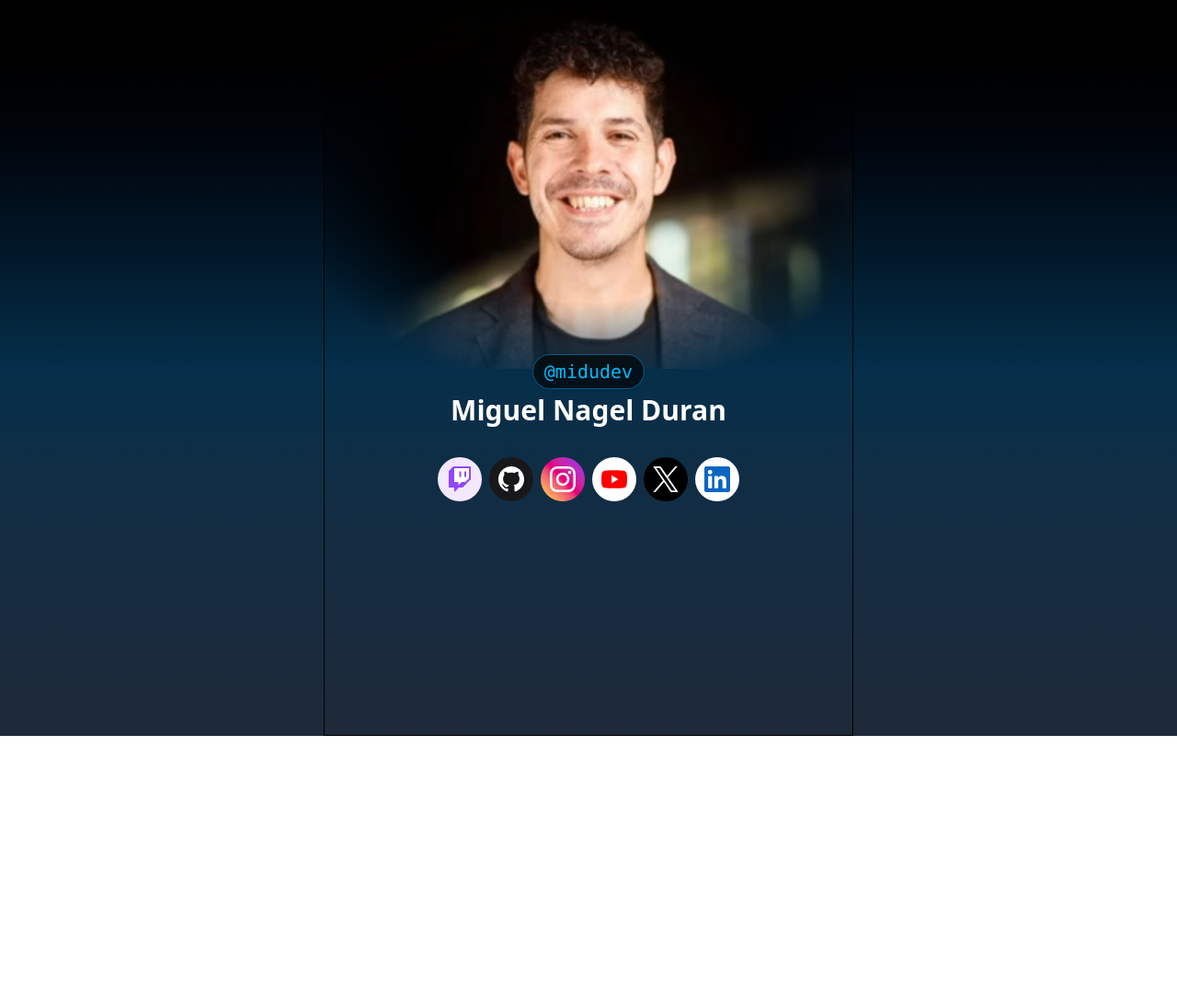
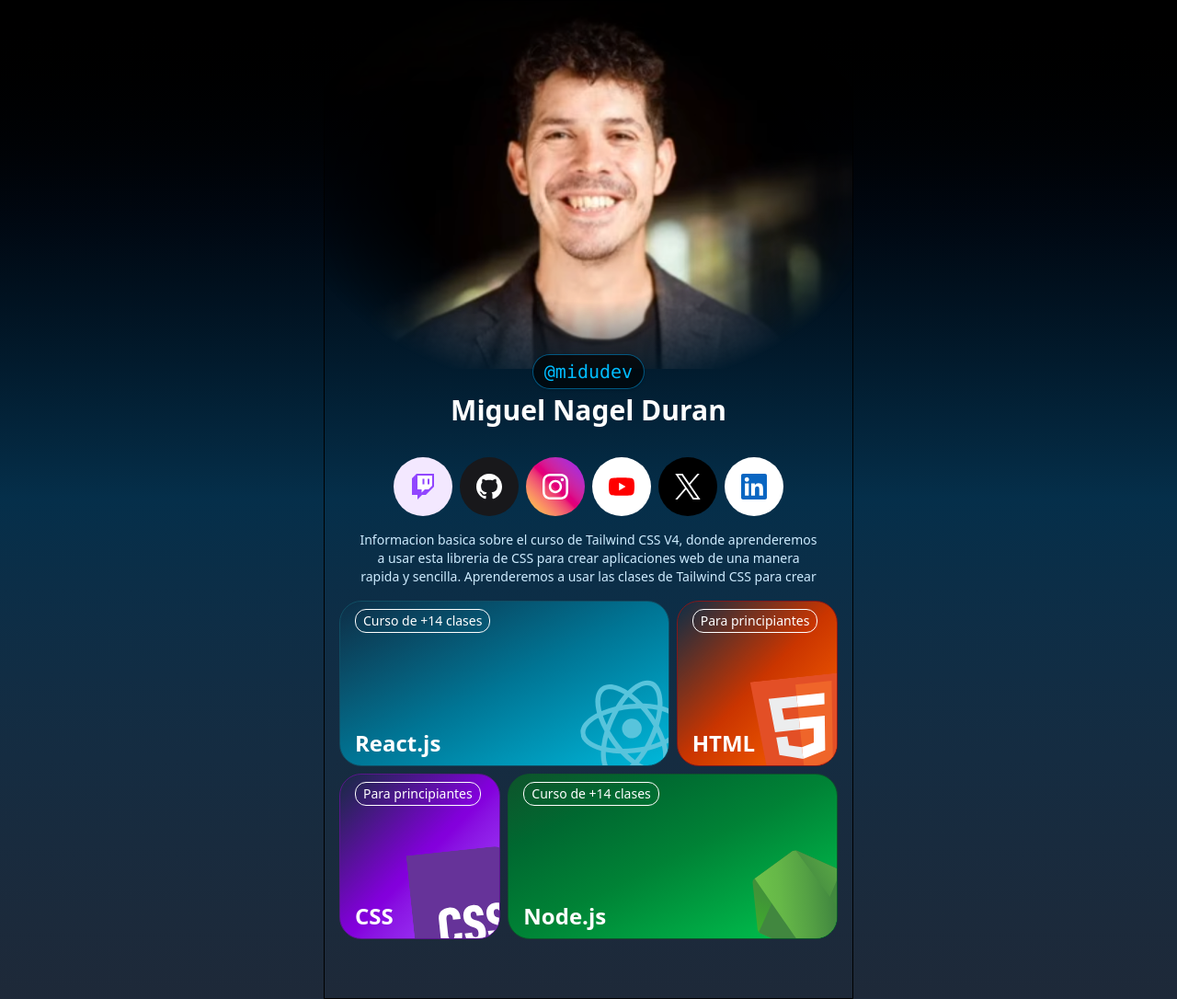
Before and after one commit to EmilioBensignor/TailwindLinks, a website: page index.html in a window 1280 px wide. Shown: the whole page at 92% size. Before the commit the page ends 800 px from the top, so only its background shows below. Drawn offline with nearby package versions, Linux system fonts and the light colour scheme.

Commit message:
Repaso completo Tailwind

```diff
--- a/index.html
+++ b/index.html
@@ -5,7 +5,7 @@
     <meta charset="UTF-8">
     <meta name="viewport" content="width=device-width, initial-scale=1.0">
     <title>Curso Tailwind css V4</title>
-    <script src="https://cdn.jsdelivr.net/npm/@tailwindcss/browser@4"></script>
+    <link rel="stylesheet" href="./assets/output.css">
 </head>
 
 <body class="max-w-xl mx-auto border border-black min-h-dvh bg-gradient-to-b from-black via-sky-950 to-gray-800">
@@ -13,52 +13,105 @@
         <img src="./assets/image.png" alt="Foto"
             class="h-[50vh] object-cover mask-radial-at-center mask-radial-from-45% mask-radial-to-80%">
         <div class="flex flex-col justify-center items-center mb-8 -mt-4">
-            <span class="text-sky-400 text-xl font-mono px-3 py-1 border border-sky-500/50 rounded-full shadow-sm flex items-center justify-center bg-black/65 cursor-crosshair z-10">@midudev</span>
+            <span
+                class="text-sky-400 text-xl font-mono px-3 py-1 border border-sky-500/50 rounded-full shadow-sm flex items-center justify-center bg-black/65 cursor-crosshair z-10">@midudev</span>
             <h1 class="text-3xl font-extrabold leading-tight mt-1">Miguel Nagel Duran</h1>
         </div>
         <section class="flex justify-center gap-2">
-            <a class="bg-purple-100 p-2 size-12 flex items-center justify-center rounded-full hover:scale-110 transition-transform"
-                href="https://twitch.tv/midudev" target="_blank" aria-label="Twitch" title="Ir a Twitch de @midudev">
+            <a class="bg-purple-100 social-button" href="https://twitch.tv/midudev" target="_blank" aria-label="Twitch"
+                title="Ir a Twitch de @midudev">
                 <svg width="28" height="28">
                     <use xlink:href="./assets/sprite.svg#twitch" />
                 </svg>
             </a>
 
-            <a class="bg-zinc-900 p-2 size-12 flex items-center justify-center rounded-full hover:scale-110 transition-transform"
-                href="https://twitch.tv/midudev" target="_blank" aria-label="Twitch" title="Ir a Twitch de @midudev">
+            <a class="bg-zinc-900 social-button" href="https://twitch.tv/midudev" target="_blank" aria-label="Twitch"
+                title="Ir a Twitch de @midudev">
                 <svg width="28" height="28">
                     <use xlink:href="./assets/sprite.svg#github" />
                 </svg>
             </a>
 
-            <a class="p-2 size-12 flex items-center justify-center rounded-full hover:scale-110 transition-transform bg-gradient-to-tr from-yellow-300 via-pink-600 to-purple-600"
+            <a class="social-button bg-gradient-to-tr from-yellow-300 via-pink-600 to-purple-600"
                 href="https://instagram.com" target="_blank" aria-label="Instagram" title="Ir a Instagram">
                 <svg width="28" height="28">
                     <use xlink:href="./assets/sprite.svg#instagram" />
                 </svg>
             </a>
 
-            <a class="bg-white p-2 size-12 flex items-center justify-center rounded-full hover:scale-110 transition-transform"
-                href="https://youtube.com" target="_blank" aria-label="YouTube" title="Ir a YouTube">
+            <a class="bg-white social-button" href="https://youtube.com" target="_blank" aria-label="YouTube"
+                title="Ir a YouTube">
                 <svg width="28" height="28">
                     <use xlink:href="./assets/sprite.svg#youtube" />
                 </svg>
             </a>
 
-            <a class="bg-black p-2 size-12 flex items-center justify-center rounded-full hover:scale-110 transition-transform"
-                href="https://twitter.com" target="_blank" aria-label="X" title="Ir a X (Twitter)">
+            <a class="bg-black social-button" href="https://twitter.com" target="_blank" aria-label="X"
+                title="Ir a X (Twitter)">
                 <svg width="28" height="28">
                     <use xlink:href="./assets/sprite.svg#x" />
                 </svg>
             </a>
 
-            <a class="bg-white p-2 size-12 flex items-center justify-center rounded-full hover:scale-110 transition-transform"
-                href="https://linkedin.com" target="_blank" aria-label="LinkedIn" title="Ir a LinkedIn">
+            <a class="bg-white social-button" href="https://linkedin.com" target="_blank" aria-label="LinkedIn"
+                title="Ir a LinkedIn">
                 <svg width="28" height="28">
                     <use xlink:href="./assets/sprite.svg#linkedin" />
                 </svg>
             </a>
         </section>
+
+        <p class="text-primary-light text-center text-balance mt-4 text-sm">
+            Informacion basica sobre el curso de Tailwind CSS V4, donde aprenderemos a usar esta libreria de CSS para
+            crear
+            aplicaciones web de una manera rapida y sencilla. Aprenderemos a usar las clases de Tailwind CSS para crear
+        </p>
+
+        <main class="p-4 pb-16">
+            <div class="grid grid-cols-3 grid-rows-2 gap-2 w-full">
+                <a href="#"
+                    class="relative rounded-3xl overflow-hidden bg-gradient-to-br from cyan-900 via-cyan-700 to-cyan-500 border border-cyan-900 flex flex-col items-start hover:scale-105 hover:contrast-125 transition col-span-2 p-7 min-h-[180px] group">
+                    <span
+                        class="absolute bottom-2 left-4 font-bold text-2xl group-hover:-translate-y-1 transition-transform">React.js</span>
+                    <svg width="100" height="100"
+                        class="absolute -right-4 -bottom-4 -rotate-6 size-28 group-hover:-rotate-12 group-hover:scale-125 transition-transform">
+                        <use xlink:href="./assets/sprite.svg#react" />
+                    </svg>
+                    <span class="absolute top-2 left-4 text-sm border rounded-xl px-2 py-0.5">Curso de +14 clases</span>
+                </a>
+                <a href="#"
+                    class="relative rounded-3xl overflow-hidden bg-gradient-to-br from red-900 via-orange-700 to-orange-500 border border-red-900 flex flex-col items-start hover:scale-105 hover:contrast-125 transition col-span-1 p-7 min-h-[180px] group">
+                    <span
+                        class="absolute bottom-2 left-4 font-bold text-2xl group-hover:-translate-y-1 transition-transform">HTML</span>
+                    <svg width="100" height="100"
+                        class="absolute -right-4 -bottom-4 -rotate-6 size-28 group-hover:-rotate-12 group-hover:scale-125 transition-transform">
+                        <use xlink:href="./assets/sprite.svg#html" />
+                    </svg>
+                    <span class="absolute top-2 left-4 text-sm border rounded-xl px-2 py-0.5">Para principiantes</span>
+                </a>
+                <a href="#"
+                    class="relative rounded-3xl overflow-hidden bg-gradient-to-br from purple-900 via-purple-700 to-purple-500 border border-purple-900 flex flex-col items-start hover:scale-105 hover:contrast-125 transition col-span-1 p-7 min-h-[180px] group">
+                    <span
+                        class="absolute bottom-2 left-4 font-bold text-2xl group-hover:-translate-y-1 transition-transform">CSS</span>
+                    <svg width="100" height="100"
+                        class="absolute -right-4 -bottom-4 -rotate-6 size-28 group-hover:-rotate-12 group-hover:scale-125 transition-transform">
+                        <use xlink:href="./assets/sprite.svg#css" />
+                    </svg>
+                    <span class="absolute top-2 left-4 text-sm border rounded-xl px-2 py-0.5">Para principiantes</span>
+                </a>
+                <a href="#"
+                    class="relative rounded-3xl overflow-hidden bg-gradient-to-br from-green-900 via-green-700 to-green-500 border border-green-900 flex flex-col items-start hover:scale-105 hover:contrast-125 transition col-span-2 p-7 min-h-[180px] group">
+                    <span
+                        class="absolute bottom-2 left-4 font-bold text-2xl group-hover:-translate-y-1 transition-transform">Node.js</span>
+                    <svg width="100" height="100"
+                        class="absolute -right-4 -bottom-4 -rotate-6 size-28 group-hover:-rotate-12 group-hover:scale-125 transition-transform">
+                        <use xlink:href="./assets/sprite.svg#node" />
+                    </svg>
+                    <span class="absolute top-2 left-4 text-sm border rounded-xl px-2 py-0.5">Curso de +14 clases</span>
+                </a>
+            </div>
+        </main>
+
     </header>
 </body>
 
--- /dev/null
+++ b/input.css
@@ -0,0 +1,13 @@
+@import "tailwindcss";
+
+@theme {
+    --color-primary: #09f;
+    --color-primary-light: #ceecff;
+    --color-primary-dark: #0a4d8c;
+
+    --breakpoint-xs: 350px;
+}
+
+.social-button {
+    @apply p-2 size-12 sm:size-16 flex items-center justify-center rounded-full hover:scale-110 transition-transform;
+}
```
Also changed, not shown: package.json (added, +16 -0 lines), assets/output.css (added), 2 other files.
